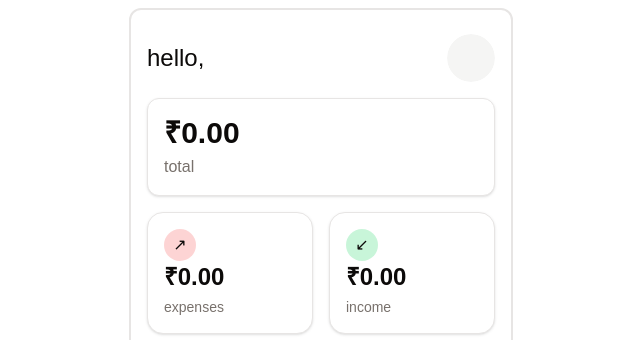
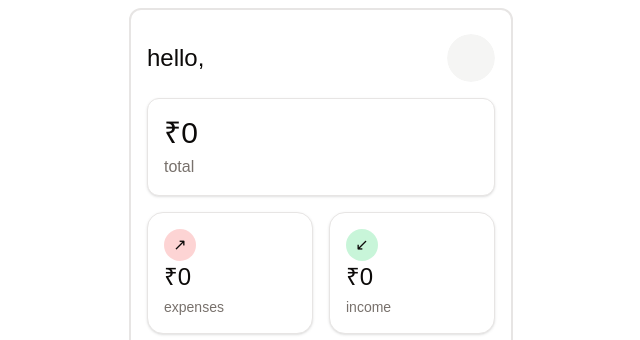
Before and after one commit to neerajkumarc/finance-tracker, a Next.js app: page /dashboard in a window 1280 px wide. Shown: the top 340 px of the page, without its empty margins (319-959 px from the left). Built offline with nearby package versions, Linux system fonts and the light colour scheme; no server answers.

Commit message:
fix(ui): show number fixed to 0

```diff
--- a/src/components/Metrics.tsx
+++ b/src/components/Metrics.tsx
@@ -7,7 +7,7 @@ const Metrics = ({ balance, expenses, income }: { balance: number, expenses: num
       {/* Balance Card */}
       <Card className="p-4 rounded-xl space-y-1">
         <div className="flex justify-between items-center">
-          <span className="text-3xl font-semibold">₹{balance.toFixed(2)}</span>
+          <span className="text-3xl">₹{balance.toFixed(0)}</span>
         </div>
         <div className="text-muted-foreground flex items-center gap-1">total</div>
       </Card>
@@ -18,7 +18,7 @@ const Metrics = ({ balance, expenses, income }: { balance: number, expenses: num
           <div className="flex items-center gap-2">
             <span className="flex justify-center items-center h-8 w-8 rounded-full bg-red-400/30">↗</span>
           </div>
-          <span className="text-2xl font-semibold">₹{expenses.toFixed(2)}</span>
+          <span className="text-2xl">₹{expenses.toFixed(0)}</span>
           <div className="flex items-center gap-2 text-sm">
             <span className="text-muted-foreground">expenses</span>
           </div>
@@ -28,7 +28,7 @@ const Metrics = ({ balance, expenses, income }: { balance: number, expenses: num
           <div className="flex items-center gap-2">
             <span className="flex justify-center items-center h-8 w-8 rounded-full bg-green-400/30">↙</span>
           </div>
-          <span className="text-2xl font-semibold">₹{income.toFixed(2)}</span>
+          <span className="text-2xl">₹{income.toFixed(0)}</span>
           <div className="flex items-center gap-2 text-sm">
             <span className="text-muted-foreground">income</span>
           </div>
```
